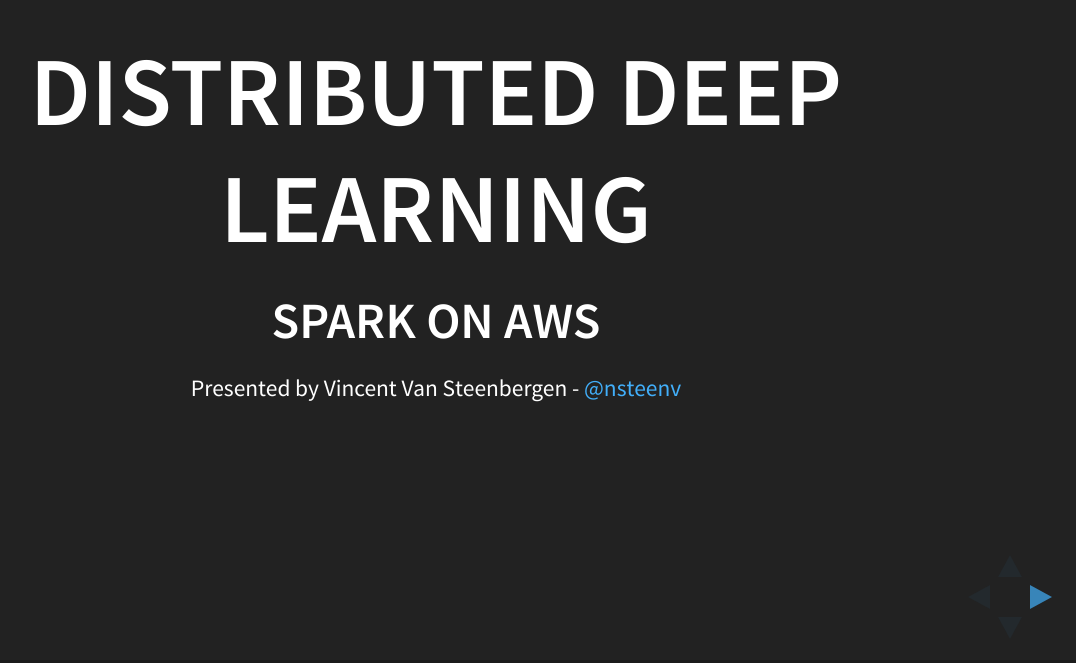
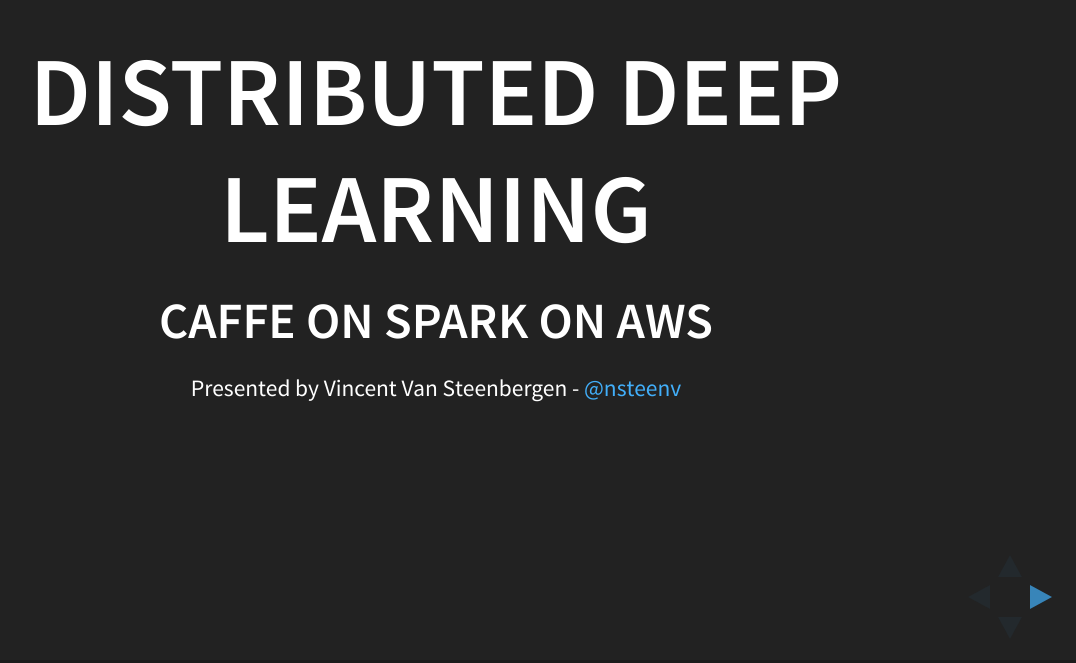
Before and after one commit to nsteenv/talks, a website: page distributed_deep_learning_on_aws/index.html in a window 1280 px wide. Shown: the part 137-800 px from the top of the page, without its empty margins (204-1280 px from the left). Drawn offline with Linux system fonts and the light colour scheme.

Commit message:
Change title

```diff
--- a/distributed_deep_learning_on_aws/index.html
+++ b/distributed_deep_learning_on_aws/index.html
@@ -43,7 +43,7 @@
 
 				<section>
 					<h1>Distributed Deep Learning</h1>
-					<h3>Spark on AWS</h3>
+					<h3>Caffe on Spark on AWS</h3>
 					<p>
 						<small>Presented by Vincent Van Steenbergen - <a href="http://twitter.com/nsteenv">@nsteenv</a></small>
 					</p>
```
